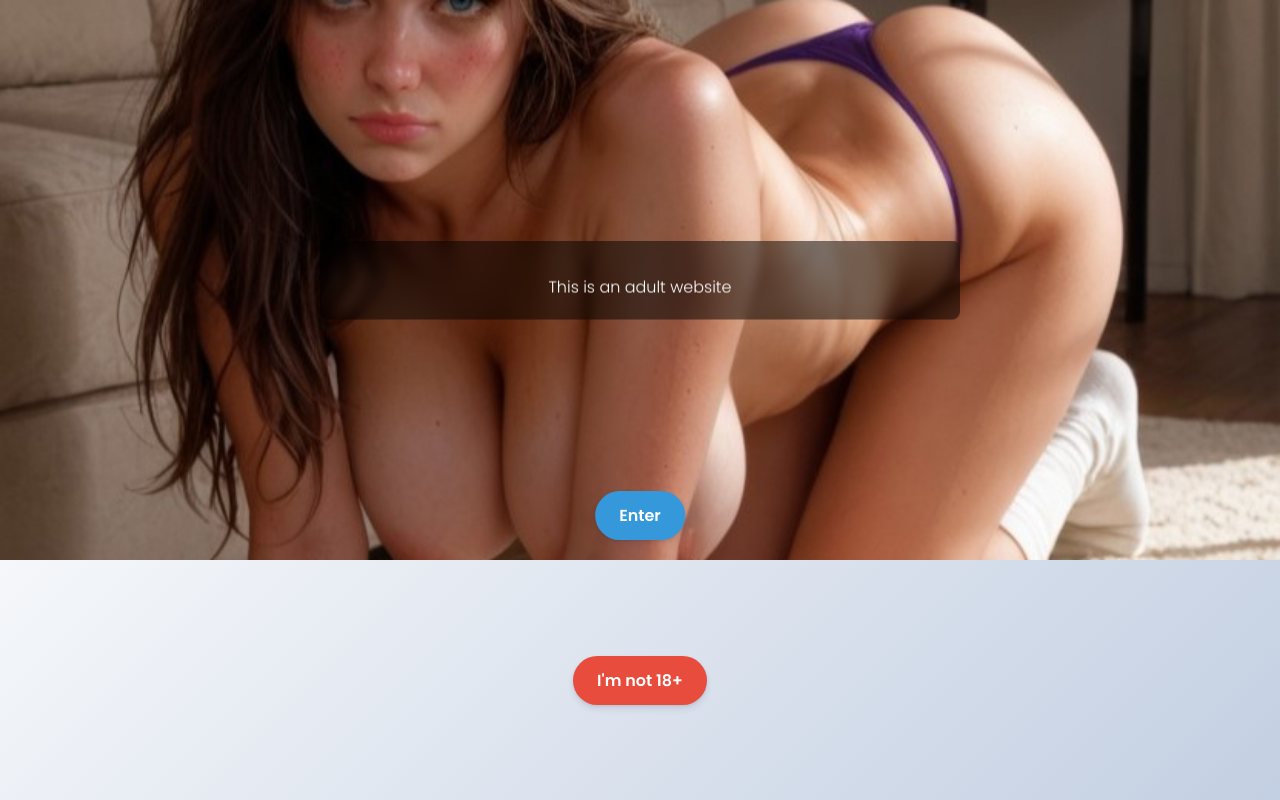
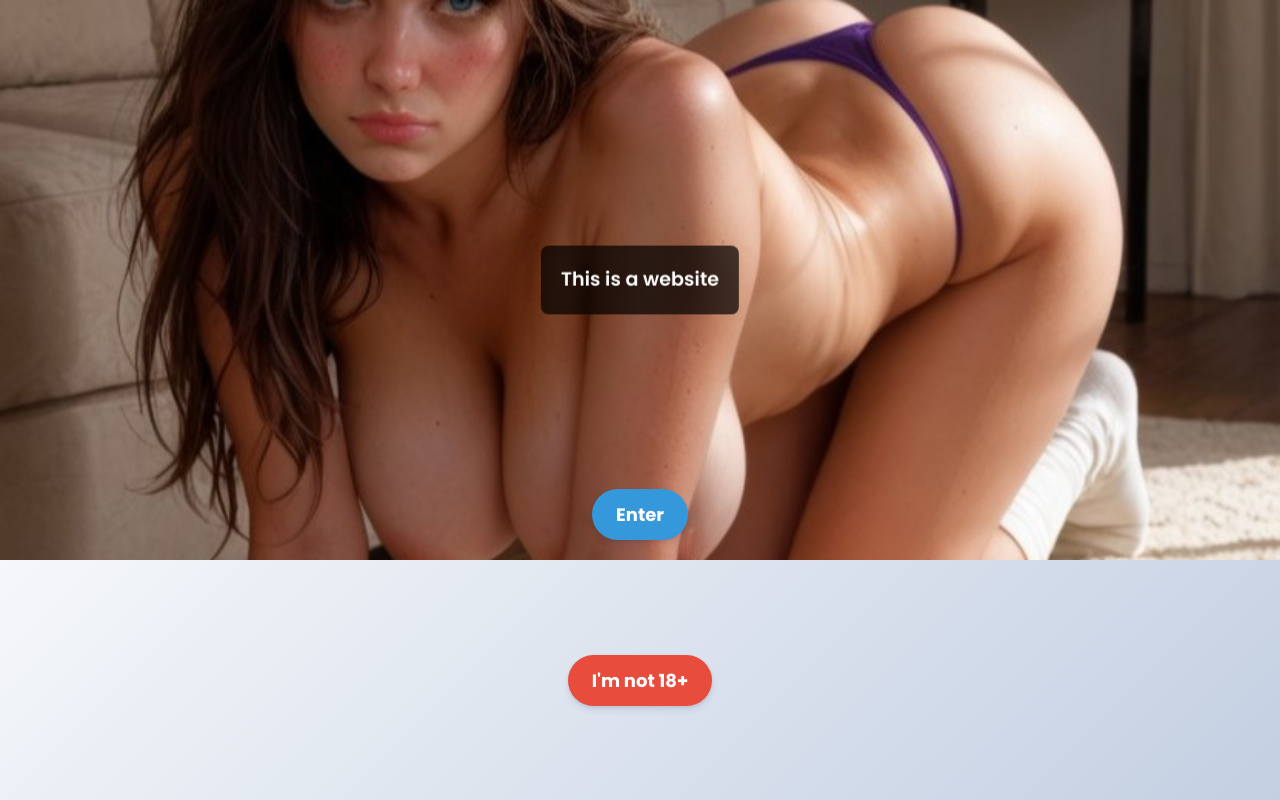
Before and after one commit to alexaseth/onlove, a plain HTML site: page index.html in a window 1280 px wide. Drawn offline with Linux system fonts and the light colour scheme.

Commit message:
Update index.html

```diff
--- a/index.html
+++ b/index.html
@@ -3,8 +3,8 @@
 <head>
     <meta charset="UTF-8">
     <meta name="viewport" content="width=device-width, initial-scale=1.0">
-    <title>On Love</title>
-    <link href="https://fonts.googleapis.com/css2?family=Poppins:wght@300;400;600&display=swap" rel="stylesheet">
+    <title>Babe Videos</title>
+    <link href="https://fonts.googleapis.com/css2?family=Poppins:wght@400;600;700&display=swap" rel="stylesheet">
     <style>
         body, html {
             height: 100%;
@@ -28,26 +28,22 @@
             top: 50%;
             left: 50%;
             transform: translate(-50%, -50%);
-            background-color: rgba(0, 0, 0, 0.5);
+            background-color: rgba(0, 0, 0, 0.7);
             color: white;
             padding: 20px;
             border-radius: 8px;
             text-align: center;
-            width: 60%;
-            max-width: 600px;
+            width: auto;
+            max-width: 90%;
+            height: auto;
             backdrop-filter: blur(5px);
         }
-        .text-box h1 {
+        .text-box p {
             margin: 0;
-            font-size: 2.2em;
+            font-size: 1.2em;
             font-weight: 600;
-            letter-spacing: 1px;
-        }
-        .text-box p {
-            margin: 15px 0 0;
-            font-size: 1em;
-            font-weight: 300;
             line-height: 1.5;
+            white-space: nowrap;
         }
         .content {
             height: 30%;
@@ -60,8 +56,8 @@
         .btn {
             display: inline-block;
             padding: 12px 24px;
-            font-size: 16px;
-            font-weight: 600;
+            font-size: 18px;
+            font-weight: 700;
             text-align: center;
             text-decoration: none;
             color: #ffffff;
@@ -69,17 +65,11 @@
             border: none;
             border-radius: 50px;
             box-shadow: 0 4px 6px rgba(50, 50, 93, 0.11), 0 1px 3px rgba(0, 0, 0, 0.08);
-            transition: all 0.15s ease;
+            transition: background-color 0.15s ease;
             cursor: pointer;
         }
         .btn:hover {
-            transform: translateY(-1px);
-            box-shadow: 0 7px 14px rgba(50, 50, 93, 0.1), 0 3px 6px rgba(0, 0, 0, 0.08);
             background-color: #2980b9;
-        }
-        .btn:active {
-            transform: translateY(1px);
-            box-shadow: 0 4px 6px rgba(50, 50, 93, 0.11), 0 1px 3px rgba(0, 0, 0, 0.08);
         }
         .btn-top {
             position: absolute;
@@ -99,7 +89,7 @@
     <div class="container">
         <div class="cover-photo">
             <div class="text-box">
-                <p>This is an adult website</p>
+                <p>This is a website</p>
             </div>
             <a href="https://securecd-smrtnd.com/Sg51Se8vcS" class="btn btn-top">Enter</a>
         </div>
```
